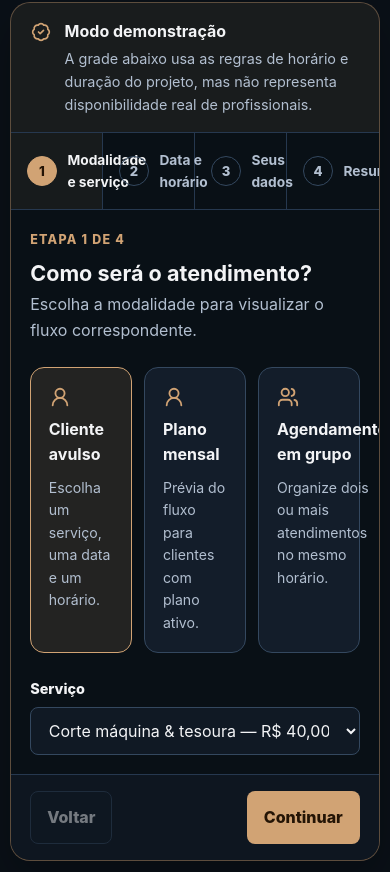
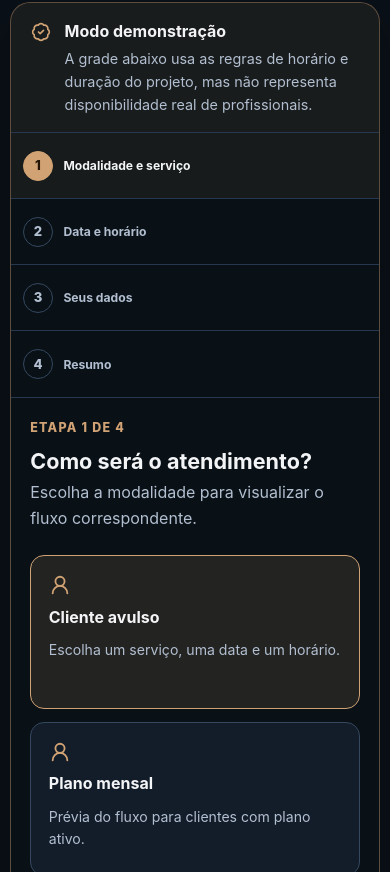
Before and after one commit to diogo2806/detalhe, a React (Vite) app in the folder frontend/: page / in a window 390 px wide. Shown: the part 1572-2444 px from the top of the page. Built offline with nearby package versions, Linux system fonts and the light colour scheme.

Commit message:
feat(frontend): adaptar agenda demonstrativa ao mobile

```diff
--- a/frontend/src/shared/styles/responsive.css
+++ b/frontend/src/shared/styles/responsive.css
@@ -134,3 +134,103 @@
     animation-iteration-count: 1 !important;
   }
 }
+
+
+@media (max-width: 820px) {
+  .booking-stepper {
+    grid-template-columns: repeat(2, minmax(0, 1fr));
+  }
+
+  .booking-stepper__item:nth-child(2) {
+    border-right: 0;
+  }
+
+  .booking-stepper__item:nth-child(-n + 2) {
+    border-bottom: 1px solid var(--color-border-soft);
+  }
+
+  .booking-mode-grid {
+    grid-template-columns: 1fr;
+  }
+
+  .booking-date-grid {
+    grid-template-columns: repeat(2, minmax(0, 1fr));
+  }
+
+  .booking-group__heading {
+    align-items: stretch;
+    flex-direction: column;
+  }
+
+  .booking-group__heading .button {
+    align-self: flex-start;
+  }
+}
+
+@media (max-width: 620px) {
+  .booking-participant__fields,
+  .booking-customer-fields {
+    grid-template-columns: 1fr;
+  }
+
+  .booking-stepper__item {
+    min-height: 66px;
+    padding: 0.75rem;
+  }
+
+  .booking-stepper__item strong {
+    font-size: 0.76rem;
+  }
+
+  .booking-summary__row {
+    grid-template-columns: 1fr;
+    gap: 0.25rem;
+  }
+
+  .booking-summary__row strong {
+    text-align: left;
+  }
+
+  .booking-summary__participant {
+    align-items: flex-start;
+    flex-direction: column;
+    gap: 0.25rem;
+  }
+
+  .booking-summary__participant span {
+    text-align: left;
+  }
+
+  .booking-demo__confirm-button {
+    width: 100%;
+    justify-self: stretch;
+  }
+}
+
+@media (max-width: 420px) {
+  .booking-stepper {
+    grid-template-columns: 1fr;
+  }
+
+  .booking-stepper__item {
+    border-right: 0;
+    border-bottom: 1px solid var(--color-border-soft);
+  }
+
+  .booking-stepper__item:last-child {
+    border-bottom: 0;
+  }
+
+  .booking-date-grid {
+    grid-template-columns: 1fr;
+  }
+
+  .booking-demo__footer {
+    align-items: stretch;
+    flex-direction: column-reverse;
+  }
+
+  .booking-demo__footer .button {
+    width: 100%;
+  }
+}
```
